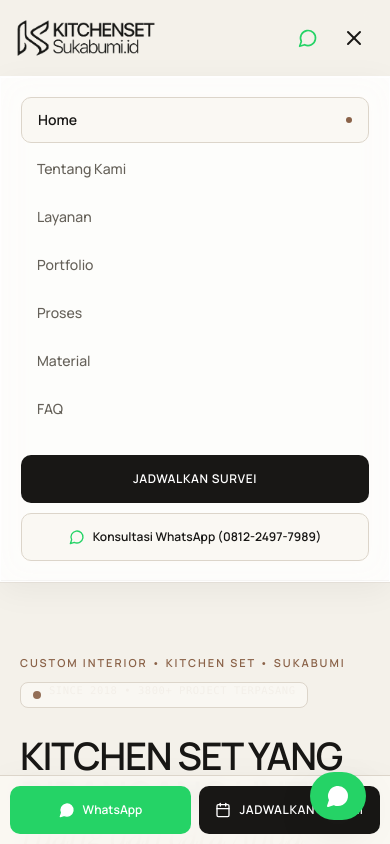
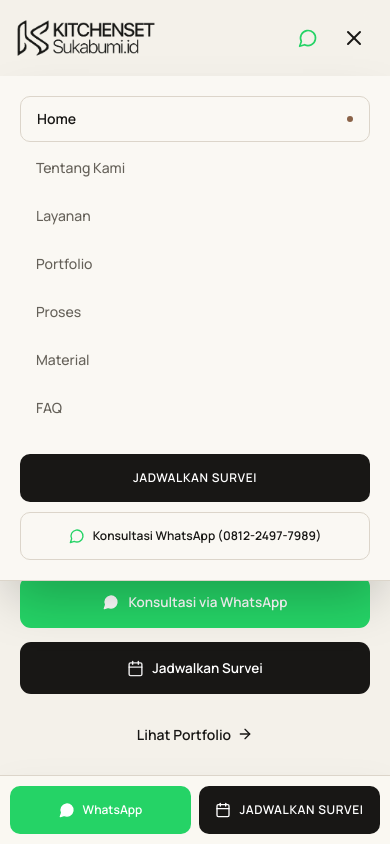
Before and after one commit to Trlgy-17/KITCHENSET-SUKABUMI, a Next.js app: page / in a window 390 px wide. Both pictures are taken after a click on the button 354 px from the left and 38 px from the top of the page. Shown: the top 844 px of the page. Built offline with nearby package versions, Linux system fonts and the light colour scheme.

Commit message:
fix(mobile): resolve mobile drawer scrolling, navigation links, and touch overlays

```diff
--- a/src/app/globals.css
+++ b/src/app/globals.css
@@ -6,6 +6,11 @@
   :root {
     --background: #F4F1EA;
     --foreground: #181715;
+  }
+
+  html {
+    scroll-behavior: smooth;
+    scroll-padding-top: 80px;
   }
 
   body {
@@ -32,6 +37,17 @@
 }
 ::-webkit-scrollbar-thumb:hover {
   background: #8A6248;
+}
+
+/* Hide scrollbar utility for mobile horizontal scroll pills */
+.no-scrollbar::-webkit-scrollbar,
+.scrollbar-none::-webkit-scrollbar {
+  display: none;
+}
+.no-scrollbar,
+.scrollbar-none {
+  -ms-overflow-style: none;
+  scrollbar-width: none;
 }
 
 /* ==========================================================================
--- a/src/app/layout.tsx
+++ b/src/app/layout.tsx
@@ -133,7 +133,7 @@ export default function RootLayout({
       </head>
       <body className={`${manrope.variable} ${instrumentSerif.variable} font-sans min-h-screen flex flex-col antialiased bg-[#F4F1EA] text-[#181715]`}>
         <Header />
-        <main className="flex-1">{children}</main>
+        <main className="flex-1 pb-20 lg:pb-0">{children}</main>
         <Footer />
         <FloatingWhatsApp />
       </body>
--- a/src/components/shared/FloatingWhatsApp.tsx
+++ b/src/components/shared/FloatingWhatsApp.tsx
@@ -20,7 +20,7 @@ export function FloatingWhatsApp() {
   };
 
   return (
-    <div className="fixed bottom-6 right-6 z-50 flex flex-col items-end print:hidden gpu-layer">
+    <div className="hidden lg:flex fixed bottom-6 right-6 z-50 flex-col items-end print:hidden gpu-layer">
       {/* Quick message card tooltip with Glassmorphism */}
       <AnimatePresence>
         {isOpen && (
--- a/src/components/shared/Header.tsx
+++ b/src/components/shared/Header.tsx
@@ -76,6 +76,18 @@ export function Header() {
     return () => window.removeEventListener("resize", handleResize);
   }, [updateIndicator]);
 
+  // Lock body scroll when mobile menu is open
+  useEffect(() => {
+    if (mobileMenuOpen) {
+      document.body.style.overflow = "hidden";
+    } else {
+      document.body.style.overflow = "";
+    }
+    return () => {
+      document.body.style.overflow = "";
+    };
+  }, [mobileMenuOpen]);
+
   // Initial detection from pathname / hash
   useEffect(() => {
     setMobileMenuOpen(false);
@@ -97,6 +109,27 @@ export function Header() {
       setActiveNav("Home");
     } else {
       setActiveNav("");
+    }
+  }, [pathname]);
+
+  // Cross-page anchor scrolling (e.g. from /portfolio to /#services)
+  useEffect(() => {
+    if (pathname === "/") {
+      const hash = window.location.hash.replace("#", "");
+      if (hash) {
+        const timer = setTimeout(() => {
+          const el = document.getElementById(hash);
+          if (el) {
+            const headerOffset = 76;
+            const elementPosition = el.getBoundingClientRect().top + window.scrollY;
+            window.scrollTo({
+              top: Math.max(0, elementPosition - headerOffset),
+              behavior: "smooth",
+            });
+          }
+        }, 150);
+        return () => clearTimeout(timer);
+      }
     }
   }, [pathname]);
 
@@ -139,7 +172,7 @@ export function Header() {
       for (const sec of sections) {
         const el = document.getElementById(sec.id);
         if (el) {
-          const top = el.offsetTop;
+          const top = el.getBoundingClientRect().top + window.scrollY;
           if (scrollPos >= top) {
             setActiveNav(sec.name);
             return;
@@ -158,17 +191,21 @@ export function Header() {
     item: NavItem
   ) => {
     setActiveNav(item.name);
+    document.body.style.overflow = "";
+    setMobileMenuOpen(false);
 
     isUserClickingRef.current = true;
     if (clickTimeoutRef.current) clearTimeout(clickTimeoutRef.current);
     clickTimeoutRef.current = setTimeout(() => {
       isUserClickingRef.current = false;
-    }, 800);
+    }, 1000);
 
     if (pathname === "/") {
       if (item.href === "/" || item.sectionId === "hero") {
         e.preventDefault();
+        requestAnimationFrame(() => {
           window.scrollTo({ top: 0, behavior: "smooth" });
+        });
         history.pushState(null, "", "/");
         return;
       }
@@ -178,13 +215,14 @@ export function Header() {
         if (el) {
           e.preventDefault();
           const headerOffset = 76;
-          const elementPosition = el.getBoundingClientRect().top;
-          const offsetPosition =
-            elementPosition + window.pageYOffset - headerOffset;
+          const elementPosition = el.getBoundingClientRect().top + window.scrollY;
+          const offsetPosition = Math.max(0, elementPosition - headerOffset);
 
+          requestAnimationFrame(() => {
             window.scrollTo({
               top: offsetPosition,
               behavior: "smooth",
+            });
           });
           history.pushState(null, "", `#${item.sectionId}`);
         }
@@ -307,16 +345,33 @@ export function Header() {
           </div>
         </div>
 
-        {/* Mobile Drawer with AnimatePresence & Glassmorphism */}
+        {/* Mobile Drawer Overlay with AnimatePresence */}
         <AnimatePresence>
           {mobileMenuOpen && (
+            <>
+              {/* Backdrop */}
               <motion.div
+                key="mobile-backdrop"
+                initial={{ opacity: 0 }}
+                animate={{ opacity: 1 }}
+                exit={{ opacity: 0 }}
+                transition={{ duration: prefersReduced ? 0.1 : 0.2 }}
+                onClick={() => {
+                  document.body.style.overflow = "";
+                  setMobileMenuOpen(false);
+                }}
+                className="lg:hidden fixed inset-0 top-[76px] bg-black/40 backdrop-blur-xs z-30"
+              />
+
+              {/* Drawer Container */}
+              <motion.div
+                key="mobile-drawer"
                 id="mobile-navigation"
-              initial={{ opacity: 0, height: 0 }}
-              animate={{ opacity: 1, height: "auto" }}
-              exit={{ opacity: 0, height: 0 }}
+                initial={{ opacity: 0, y: -10 }}
+                animate={{ opacity: 1, y: 0 }}
+                exit={{ opacity: 0, y: -10 }}
                 transition={{ duration: prefersReduced ? 0.15 : 0.25, ease: [0.16, 1, 0.3, 1] }}
-              className="lg:hidden overflow-hidden glass-surface border-b border-[#DCD5CA] shadow-ambient px-5 py-5 space-y-4"
+                className="lg:hidden absolute top-[76px] inset-x-0 z-40 bg-[#FAF8F3] border-b border-[#DCD5CA] shadow-2xl px-5 py-5 space-y-4 max-h-[calc(100dvh-88px)] overflow-y-auto overscroll-contain"
               >
                 <div className="flex flex-col space-y-1">
                   {navItems.map((item) => {
@@ -325,10 +380,7 @@ export function Header() {
                       <Link
                         key={item.name}
                         href={item.href}
-                      onClick={(e) => {
-                        handleNavClick(e, item);
-                        setMobileMenuOpen(false);
-                      }}
+                        onClick={(e) => handleNavClick(e, item)}
                         className={`text-sm font-medium tracking-normal px-4 py-3 rounded-[10px] flex items-center justify-between transition-all active:scale-[0.98] ${
                           isActive
                             ? "bg-[#FAF8F3] text-[#181715] font-semibold border border-[#DCD5CA]"
@@ -347,8 +399,11 @@ export function Header() {
                 <div className="pt-2 flex flex-col gap-2.5">
                   <Link
                     href="/jadwalkan-survei"
-                  onClick={() => setMobileMenuOpen(false)}
-                  className="w-full h-[48px] rounded-[10px] bg-[#181715] text-white flex items-center justify-center text-xs font-semibold tracking-wider uppercase active:scale-[0.98] transition-transform"
+                    onClick={() => {
+                      document.body.style.overflow = "";
+                      setMobileMenuOpen(false);
+                    }}
+                    className="w-full h-[48px] rounded-[10px] bg-[#181715] text-white flex items-center justify-center text-xs font-semibold tracking-wider uppercase active:scale-[0.98] transition-transform shadow-xs"
                   >
                     Jadwalkan Survei
                   </Link>
@@ -356,13 +411,18 @@ export function Header() {
                     href={generateWhatsAppLink()}
                     target="_blank"
                     rel="noopener noreferrer"
-                  className="w-full h-[48px] rounded-[10px] border border-[#DCD5CA] bg-[#FAF8F3] text-[#181715] flex items-center justify-center text-xs font-semibold tracking-normal active:scale-[0.98] transition-transform"
+                    onClick={() => {
+                      document.body.style.overflow = "";
+                      setMobileMenuOpen(false);
+                    }}
+                    className="w-full h-[48px] rounded-[10px] border border-[#DCD5CA] bg-[#FAF8F3] text-[#181715] flex items-center justify-center text-xs font-semibold tracking-normal active:scale-[0.98] transition-transform shadow-xs"
                   >
                     <MessageCircle className="w-4 h-4 mr-2 text-[#25D366]" />
                     Konsultasi WhatsApp ({contact.whatsappDisplay})
                   </a>
                 </div>
               </motion.div>
+            </>
           )}
         </AnimatePresence>
       </header>
```
Lines whose indentation alone changed are shown as unchanged.
